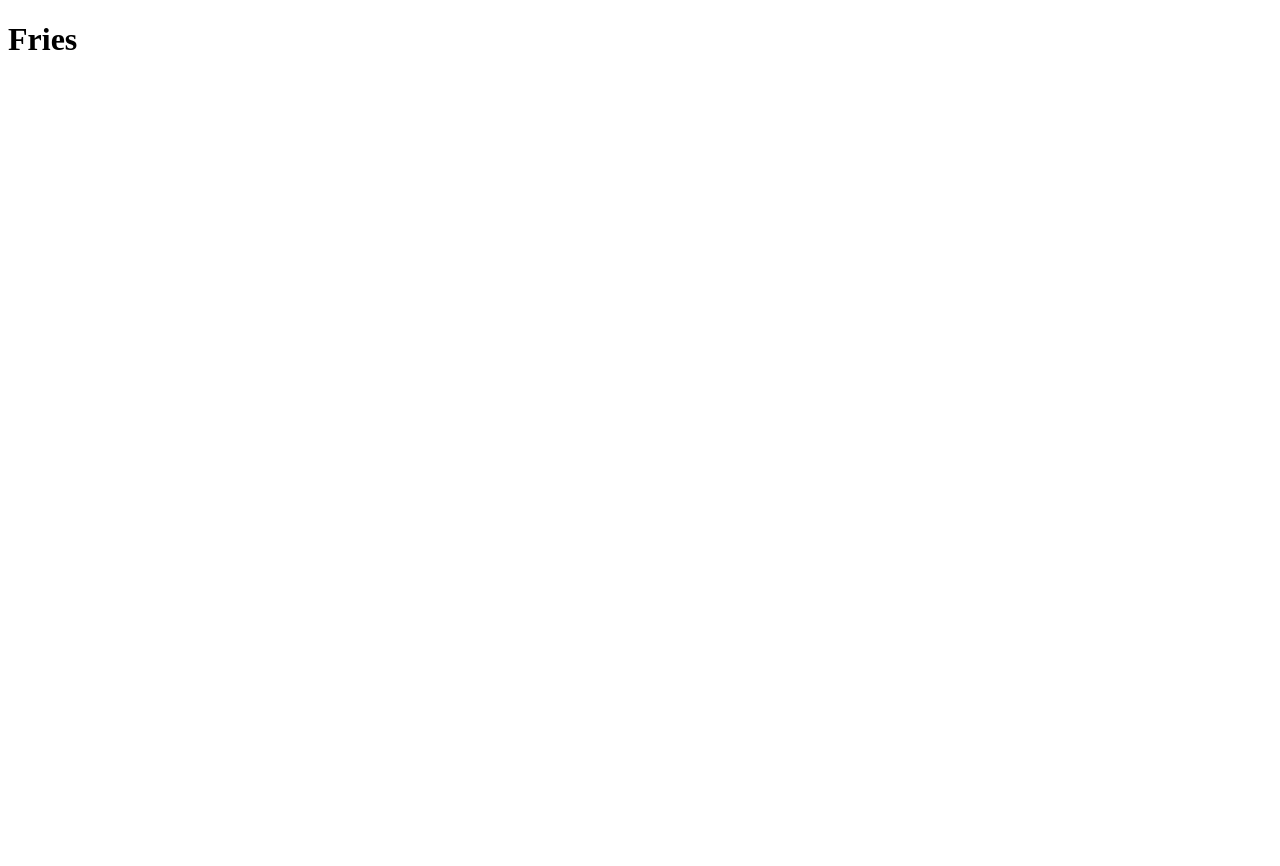
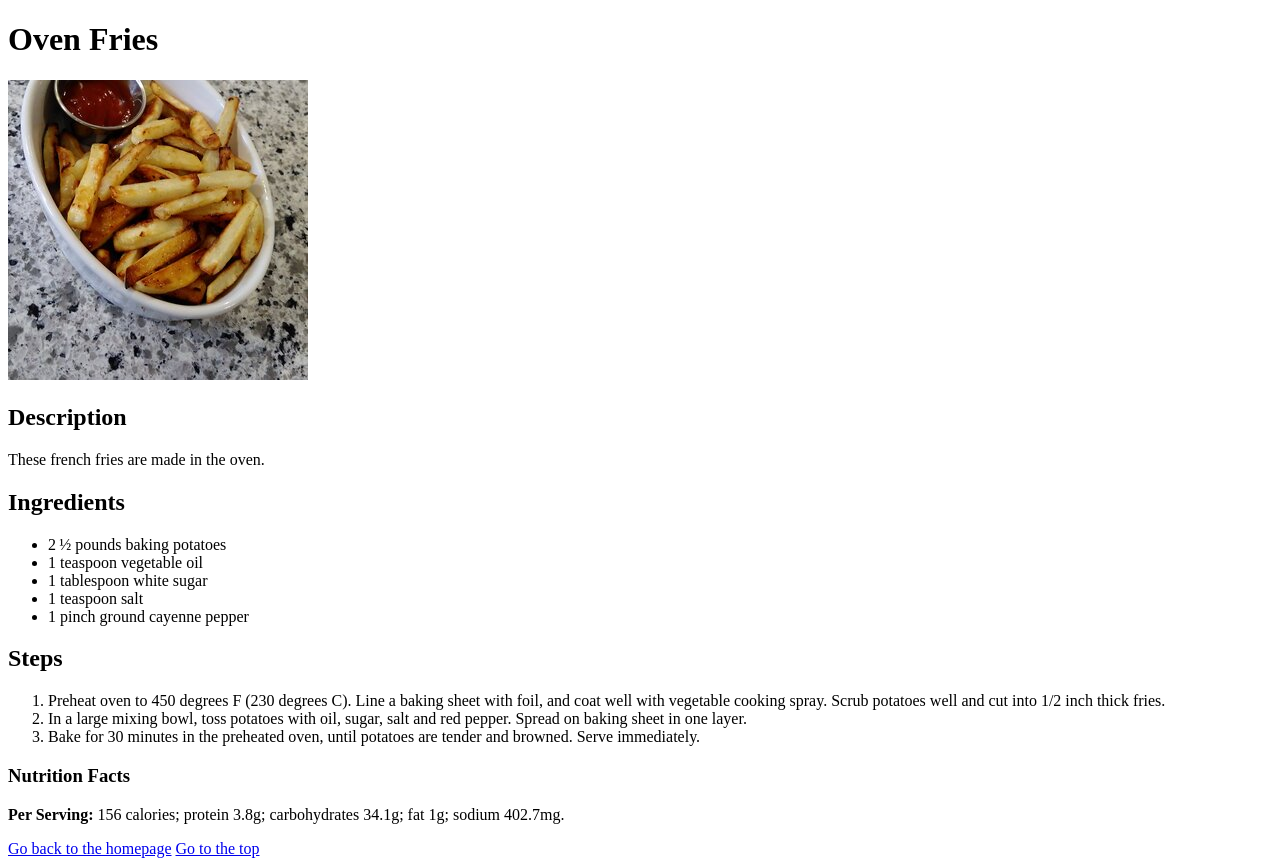
Before and after one commit to brian-werbrouck-howest-be/Recipes, a plain HTML site: page recipes/fries.html in a window 1280 px wide. Before the commit the page ends 800 px from the top, so only its background shows below. Drawn offline with Linux system fonts and the light colour scheme.

Commit message:
Add content to page

```diff
--- a/recipes/fries.html
+++ b/recipes/fries.html
@@ -4,9 +4,31 @@
     <meta charset="UTF-8">
     <meta http-equiv="X-UA-Compatible" content="IE=edge">
     <meta name="viewport" content="width=device-width, initial-scale=1.0">
-    <title>Document</title>
+    <title>Oven Fries</title>
 </head>
 <body>
-    <h1>Fries</h1>
+    <h1>Oven Fries</h1>
+    <img src="../img/fries.jpg" alt="a picture of fries in a bowl">
+    <h2>Description</h2>
+    <p>These french fries are made in the oven.</p>
+    <h2>Ingredients</h2>
+    <ul>
+        <li>2 ½ pounds baking potatoes</li>
+        <li>1 teaspoon vegetable oil</li>
+        <li>1 tablespoon white sugar</li>
+        <li>1 teaspoon salt</li>
+        <li>1 pinch ground cayenne pepper</li>
+    </ul>
+    <h2>Steps</h2>
+    <ol>
+        <li>Preheat oven to 450 degrees F (230 degrees C). Line a baking sheet with foil, and coat well with vegetable cooking spray. Scrub potatoes well and cut into 1/2 inch thick fries.</li>
+        <li>In a large mixing bowl, toss potatoes with oil, sugar, salt and red pepper. Spread on baking sheet in one layer.</li>
+        <li>Bake for 30 minutes in the preheated oven, until potatoes are tender and browned. Serve immediately.</li>
+    </ol>
+    <h3>Nutrition Facts</h3>
+    <p><strong>Per Serving:</strong> 156 calories; protein 3.8g; carbohydrates 34.1g; fat 1g; sodium 402.7mg.</p>
+
+    <a href="../index.html">Go back to the homepage</a>
+    <a href="#">Go to the top</a>
 </body>
 </html>
```
